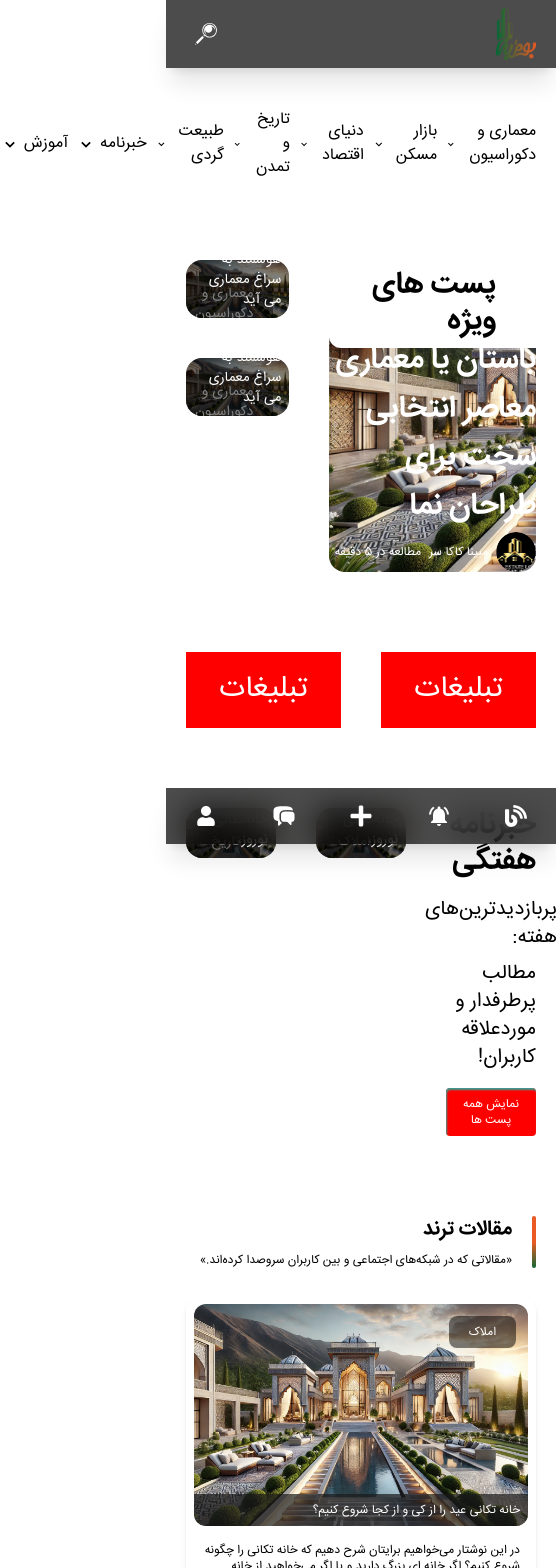
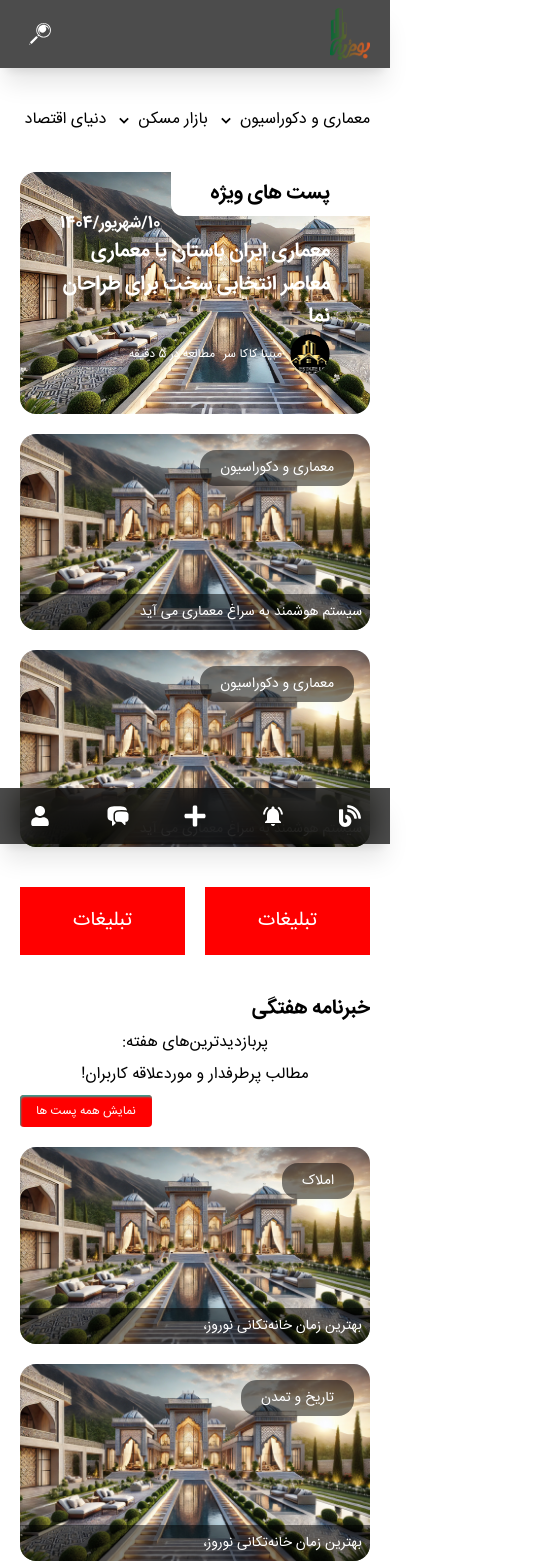
Before and after one commit to Alireza-Mashayekhy/boomobana, a Next.js app: page /blog in a window 390 px wide. Shown: the top 1568 px of the page, 556 px wide, since content can reach past the window. Built offline with nearby package versions, Linux system fonts and the light colour scheme.

Commit message:
responsive blog

```diff
--- a/package.json
+++ b/package.json
@@ -21,6 +21,8 @@
     "react-icons": "^5.4.0",
     "react-infinite-scroller": "^1.2.6",
     "swiper": "^11.2.4",
+    "tailwind-scrollbar": "^4.0.1",
+    "tailwind-scrollbar-hide": "^2.0.0",
     "yup": "^1.6.1"
   },
   "devDependencies": {
--- a/src/app/(pages)/blog/page.tsx
+++ b/src/app/(pages)/blog/page.tsx
@@ -8,7 +8,7 @@ import { Weekly } from '@/components/pages/Blogs/Weekly';
 
 export default function Blogs() {
   return (
-    <div className='flex flex-col gap-20 py-10'>
+    <div className='flex flex-col gap-10 sm:gap-20 py-10'>
       <Categories />
       <Banner />
       <Ads />
--- a/src/components/atoms/BlogCard/index.tsx
+++ b/src/components/atoms/BlogCard/index.tsx
@@ -19,7 +19,7 @@ interface PropsTypes {
 const BlogCard = (props: PropsTypes) => {
   return (
     <div
-      className={`bg-secondary-22 shadow-md rounded-2xl p-2 flex ${props.listMode ? '' : 'flex-col'} gap-4`}>
+      className={`bg-secondary-22 shadow-md rounded-2xl p-2 flex ${props.listMode ? 'flex-col sm:flex-row' : 'flex-col'} gap-4`}>
       <div
         className={`relative overflow-hidden rounded-xl ${props.listMode ? 'aspect-square w-full' : 'aspect-[1.5]'}`}>
         <Image
--- a/src/components/pages/Blogs/Ads.tsx
+++ b/src/components/pages/Blogs/Ads.tsx
@@ -1,8 +1,8 @@
 export const Ads = () => {
   return (
-    <div className='grid grid-cols-2 gap-10'>
-      <div className='bg-primary-3 text-3xl text-center text-white p-5'>تبلیغات</div>
-      <div className='bg-primary-3 text-3xl text-center text-white p-5'>تبلیغات</div>
+    <div className='grid grid-cols-2 gap-5 sm:gap-10'>
+      <div className='bg-primary-3 text-xl sm:text-3xl text-center text-white p-5'>تبلیغات</div>
+      <div className='bg-primary-3 text-xl sm:text-3xl text-center text-white p-5'>تبلیغات</div>
     </div>
   );
 };
--- a/src/components/pages/Blogs/Banner.tsx
+++ b/src/components/pages/Blogs/Banner.tsx
@@ -2,13 +2,13 @@ import { Avatar } from 'primereact/avatar';
 
 export const Banner = () => {
   return (
-    <div className='flex gap-10'>
-      <div className='w-2/3 relative bg-[url("/images/homeBanner.jpg")] bg-no-repeat bg-cover flex flex-col items-center justify-center rounded-2xl'>
-        <div className='absolute py-2 px-10 top-0 right-0 text-3xl font-bold bg-white rounded-bl-xl'>
+    <div className='flex flex-col lg:flex-row gap-5 sm:gap-10'>
+      <div className='w-full lg:w-2/3 p-10 lg:p-0 relative bg-[url("/images/homeBanner.jpg")] bg-no-repeat bg-cover flex flex-col items-center justify-center rounded-2xl'>
+        <div className='absolute py-2 px-10 top-0 right-0 text-xl sm:text-3xl font-bold bg-white rounded-bl-xl'>
           پست های ویژه
         </div>
-        <div className='text-white text-xl font-semibold max-w-96 w-full text-left'>10/شهریور/1404</div>
-        <div className='text-white text-3xl font-semibold max-w-96 leading-relaxed'>
+        <div className='text-white sm:text-xl font-semibold max-w-96 w-full text-left'>10/شهریور/1404</div>
+        <div className='text-white text-xl sm:text-3xl font-semibold max-w-96 leading-relaxed'>
           معماری ایران باستان یا معماری معاصر انتخابی سخت برای طراحان نما{' '}
         </div>
         <div className='flex items-center max-w-96 w-full gap-2'>
@@ -21,7 +21,7 @@ export const Banner = () => {
           <div className='text-white text-xs'>مطالعه در 5 دقیقه </div>
         </div>
       </div>
-      <div className='flex flex-col gap-10 w-1/3 text-white'>
+      <div className='flex flex-col sm:flex-row lg:flex-col gap-5 sm:gap-10 w-full lg:w-1/3 text-white'>
         <div className='relative rounded-2xl overflow-hidden bg-[url("/images/homeBanner.jpg")] bg-no-repeat bg-cover aspect-video w-full'>
           <div className='absolute top-4 right-4 text-sm px-5 py-2 rounded-2xl bg-black/50'>
             معماری و دکوراسیون
--- a/src/components/pages/Blogs/Categories.tsx
+++ b/src/components/pages/Blogs/Categories.tsx
@@ -12,7 +12,7 @@ const items = [
 
 export const Categories = () => {
   return (
-    <div className='flex justify-between gap-2'>
+    <div className='flex justify-between gap-2 overflow-x-auto overflow-y-hidden sm:pb-4 whitespace-nowrap scrollbar-hide sm:scrollbar-default'>
       {items.map((item, index) => {
         return (
           <div key={`${item}-${index}`} className='flex items-center gap-1'>
--- a/src/components/pages/Blogs/Newest.tsx
+++ b/src/components/pages/Blogs/Newest.tsx
@@ -11,8 +11,8 @@ const Newest = () => {
         title='تازه های بوم و بنا '
         description='"اقامت، معماری و سفر و: مثلثی از زیبایی ، پول و تفریح."'
       />
-      <div className='relative flex items-start gap-10'>
-        <div className='flex flex-col gap-10 w-2/3'>
+      <div className='relative flex flex-col lg:flex-row items-start gap-5 sm:gap-10'>
+        <div className='flex flex-col gap-5 sm:gap-10 w-full lg:w-2/3'>
           <BlogCard
             listMode
             image='/images/homeBanner.jpg'
@@ -50,8 +50,8 @@ const Newest = () => {
             تبلیغات
           </div>
         </div>
-        <div className='w-1/3 rounded-xl border border-secondary-15 sticky top-10 flex flex-col gap-5 p-6'>
-          <h4 className='text-3xl font-bold'>تاریخ و تمدن ایران</h4>
+        <div className='w-full lg:w-1/3 rounded-xl border border-secondary-15 sticky top-10 flex flex-col gap-5 p-6'>
+          <h4 className='text-xl sm:text-3xl font-bold'>تاریخ و تمدن ایران</h4>
           <Divider
             pt={{
               root: { className: 'border-secondary-15 !m-0 !p-0 border' }
--- a/src/components/pages/Blogs/Suggest.tsx
+++ b/src/components/pages/Blogs/Suggest.tsx
@@ -3,17 +3,17 @@ import Button from '@/components/atoms/Button';
 
 export const Suggest = () => {
   return (
-    <div className='flex gap-10'>
-      <div className='flex flex-col justify-between gap-4 w-1/3'>
-        <h2 className='text-3xl font-bold'>پیشنهاد سردبیر </h2>
-        <div className='flex flex-col items-center gap-2 text-xl'>
+    <div className='flex flex-col lg:flex-row gap-5 sm:gap-10'>
+      <div className='flex flex-col justify-between gap-4 w-full lg:w-1/3'>
+        <h2 className='text-xl sm:text-3xl font-bold'>پیشنهاد سردبیر </h2>
+        <div className='flex flex-col items-center gap-2 sm:text-xl'>
           منتخبی از مقالات برتر و خواندنی، انتخاب‌شده توسط سردبیر، برای کشف ایده‌ها و دیدگاه‌های جدید.
         </div>
         <div className='flex justify-end'>
           <Button label='نمایش همه پست ها ' />
         </div>
       </div>
-      <div className='w-2/3'>
+      <div className='w-full lg:w-2/3'>
         <BlogCard
           listMode
           image='/images/homeBanner.jpg'
--- a/src/components/pages/Blogs/Weekly.tsx
+++ b/src/components/pages/Blogs/Weekly.tsx
@@ -2,10 +2,10 @@ import Button from '@/components/atoms/Button';
 
 export const Weekly = () => {
   return (
-    <div className='grid grid-cols-3 gap-10'>
-      <div className='flex flex-col justify-between gap-4'>
-        <h2 className='text-3xl font-bold'>خبرنامه هفتگی </h2>
-        <div className='flex flex-col items-center gap-2 text-xl'>
+    <div className='flex flex-col lg:flex-row gap-5 sm:gap-10'>
+      <div className='flex w-full lg:w-1/3 flex-col justify-between gap-2 sm:gap-4'>
+        <h2 className='text-xl sm:text-3xl font-bold'>خبرنامه هفتگی </h2>
+        <div className='flex flex-col items-center text-center gap-2 sm:text-xl'>
           <h3>پربازدیدترین‌های هفته:</h3>
           <h3>مطالب پرطرفدار و موردعلاقه کاربران!</h3>
         </div>
@@ -13,6 +13,7 @@ export const Weekly = () => {
           <Button label='نمایش همه پست ها ' />
         </div>
       </div>
+      <div className='w-full lg:w-2/3 flex flex-col sm:flex-row gap-5 sm:gap-10'>
         <div className='relative text-white rounded-2xl overflow-hidden bg-[url("/images/homeBanner.jpg")] bg-no-repeat bg-cover aspect-video w-full'>
           <div className='absolute top-4 right-4 text-sm px-5 py-2 rounded-2xl bg-black/50'>املاک </div>
           <div className='absolute w-full bottom-0 right-0 text-sm bg-black/50 p-2'>
@@ -20,11 +21,14 @@ export const Weekly = () => {
           </div>
         </div>
         <div className='relative text-white rounded-2xl overflow-hidden bg-[url("/images/homeBanner.jpg")] bg-no-repeat bg-cover aspect-video w-full'>
-        <div className='absolute top-4 right-4 text-sm px-5 py-2 rounded-2xl bg-black/50'>تاریخ و تمدن </div>
+          <div className='absolute top-4 right-4 text-sm px-5 py-2 rounded-2xl bg-black/50'>
+            تاریخ و تمدن{' '}
+          </div>
           <div className='absolute w-full bottom-0 right-0 text-sm bg-black/50 p-2'>
             بهترین زمان خانه‌تکانی نوروز،{' '}
           </div>
         </div>
       </div>
+    </div>
   );
 };
--- a/tailwind.config.js
+++ b/tailwind.config.js
@@ -1,3 +1,6 @@
+import tailwindScrollbar from 'tailwind-scrollbar';
+import tailwindScrollbarHide from 'tailwind-scrollbar-hide';
+
 module.exports = {
   content: [
     './src/pages/**/*.{js,ts,jsx,tsx,mdx}',
@@ -41,5 +44,5 @@ module.exports = {
       }
     }
   },
-  plugins: []
+  plugins: [tailwindScrollbarHide, tailwindScrollbar]
 };
```
Also changed, not shown: 1 other file (tests, documents, lock files or other folders). Lines whose indentation alone changed are shown as unchanged.
